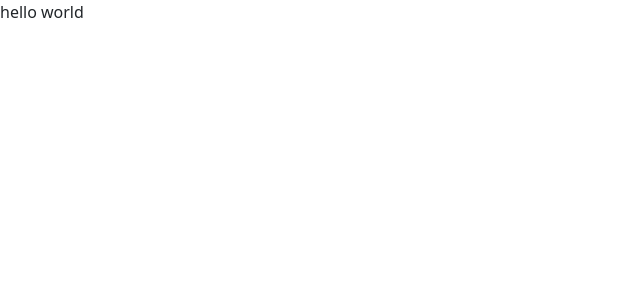
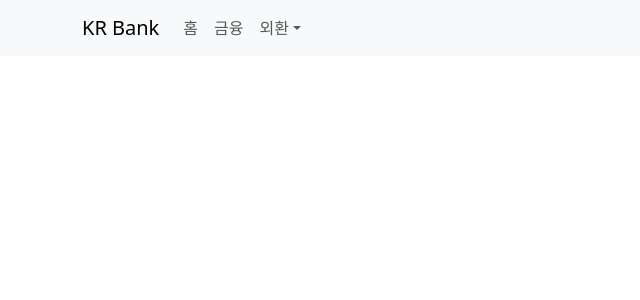
Before and after one commit to SeungjinPark2/interface, a React (Vite) app: page / in a window 1280 px wide. Shown: the top 300 px of the page, without its empty margins (0-640 px from the left). Built offline with nearby package versions, Linux system fonts and the light colour scheme.

Commit message:
모듈설치 및 구조화

```diff
--- a/package.json
+++ b/package.json
@@ -10,10 +10,12 @@
     "preview": "vite preview"
   },
   "dependencies": {
+    "axios": "^1.7.7",
     "bootstrap": "^5.3.3",
     "react": "^18.3.1",
     "react-bootstrap": "^2.10.5",
-    "react-dom": "^18.3.1"
+    "react-dom": "^18.3.1",
+    "zustand": "^5.0.0-rc.2"
   },
   "devDependencies": {
     "@eslint/js": "^9.11.1",
--- a/src/App.jsx
+++ b/src/App.jsx
@@ -1,7 +1,12 @@
 import "./App.css";
+import Header from "./components/Header";
 
 function App() {
-  return <>hello world</>;
+  return (
+    <>
+      <Header></Header>
+    </>
+  );
 }
 
 export default App;
--- /dev/null
+++ b/src/components/Header.jsx
@@ -0,0 +1,29 @@
+import { Container, Nav, Navbar, NavDropdown } from "react-bootstrap";
+
+function Header() {
+  return (
+    <Navbar expand="lg" className="bg-body-tertiary">
+      <Container>
+        <Navbar.Brand href="#home">KR Bank</Navbar.Brand>
+        <Navbar.Toggle aria-controls="basic-navbar-nav" />
+        <Navbar.Collapse id="basic-navbar-nav">
+          <Nav className="me-auto">
+            <Nav.Link href="#home">홈</Nav.Link>
+            <Nav.Link href="#link">금융</Nav.Link>
+            <NavDropdown title="외환" id="basic-nav-dropdown">
+              <NavDropdown.Item href="#action/3.1">해외송금</NavDropdown.Item>
+              <NavDropdown.Item href="#action/3.2">
+                해외송금 기록
+              </NavDropdown.Item>
+              <NavDropdown.Item href="#action/3.3">
+                진행중인 송금 현황
+              </NavDropdown.Item>
+            </NavDropdown>
+          </Nav>
+        </Navbar.Collapse>
+      </Container>
+    </Navbar>
+  );
+}
+
+export default Header;
--- /dev/null
+++ b/src/pages/Admin/index.jsx
@@ -0,0 +1,5 @@
+function Admin() {
+  return <>hello admin</>;
+}
+
+export default Admin;
--- /dev/null
+++ b/src/pages/Login/index.jsx
@@ -0,0 +1,5 @@
+function Login() {
+  return <>hello login</>;
+}
+
+export default Login;
--- /dev/null
+++ b/src/pages/User/index.jsx
@@ -0,0 +1,5 @@
+function User() {
+  return <>hello user</>;
+}
+
+export default User;
```
Also changed, not shown: 1 other file (tests, documents, lock files or other folders).
